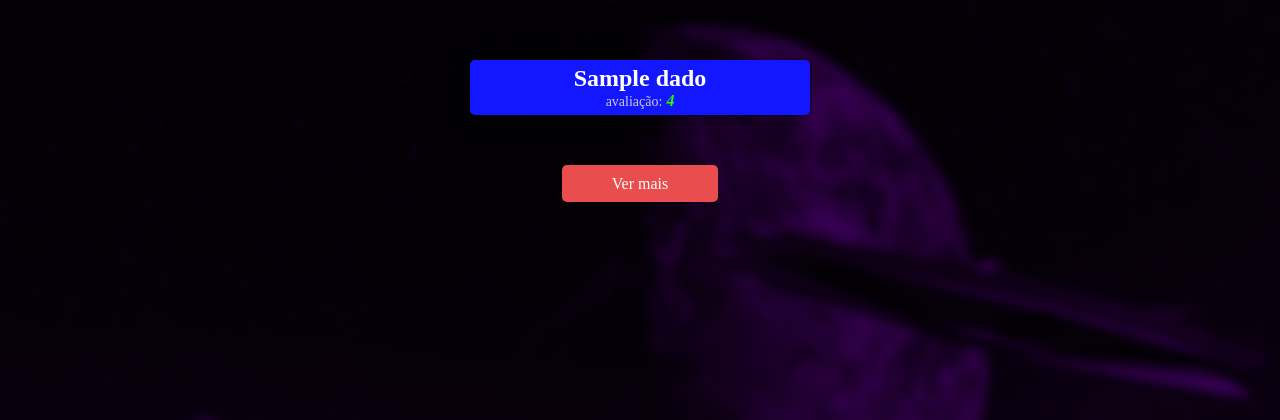
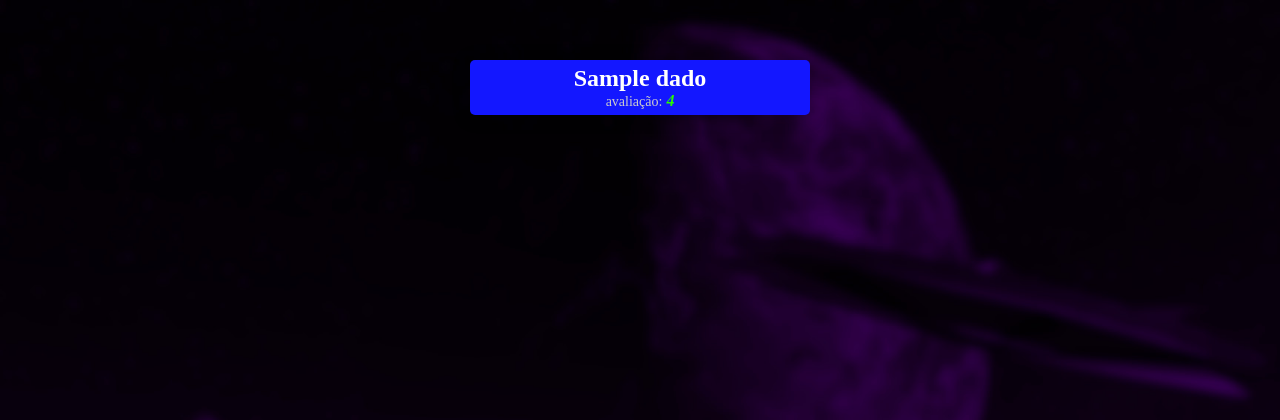
Before and after one commit to leonardobussi/crawlerFilms, a Node server app: template views/index.ejs in a window 1280 px wide. Shown: the top 420 px of the page. Run offline with Node 20, Linux system fonts and the light colour scheme; the template is opened without the code that fills it: most values are stand-ins (such as "Sample title", 1, 10 or a date in 2020).

Commit message:
removido o ver mais e a pagina ver mais

```diff
--- a/crawler.js
+++ b/crawler.js
@@ -17,7 +17,7 @@ var Crawler = {
 		Crawler.getMovies();
 
 	},
-	getMovies: function(dados = [], dadosNow1 = [], dadosNow2 = []){
+	getMovies: function(dados = []){
 		Crawler.request('http://www.imdb.com/chart/moviemeter', function(err, res, body){
 			if(err)
 				console.log('Error: ' + err);
@@ -35,21 +35,10 @@ var Crawler = {
 			});
 
 
-			for(let i = 0; i < 40 ; i++) {
-				dadosNow1.push(dados[i])
-			}
-			for(let i = 40; i < dados.length ; i++) {
-				dadosNow2.push(dados[i])
-			}
-
 
 			app.get('/', function(req, res){
-				return res.render('index', {dados: dadosNow1})
+				return res.render('index', {dados: dados})
 			})
-			app.get('/mais', function(req, res){
-				return res.render('mais', {dados: dadosNow2})
-			})
-
 		});
 	}
 };
--- a/public/css/style.css
+++ b/public/css/style.css
@@ -55,17 +55,3 @@ header a:hover {
     font-weight: 800;
     font-size: 16px;
 }
-.vermais{
-    padding: 0 0 50px 0;
-}
-.vermais a{
-    padding: 10px 50px;
-    background-color: #e94d4d;
-    color: #fff;
-    text-decoration: none;
-    cursor: pointer;
-    border-radius: 5px;
-}
-.vermais a:hover {
-    opacity: 0.6;
-}
--- a/views/index.ejs
+++ b/views/index.ejs
@@ -20,12 +20,6 @@
     </div>
 
   </div>
-  <div class="container">
-    <div class="vermais">
-      <a href="/mais">Ver mais</a>
-    </div>
-  </div>
-
 
 </body>
 
```
Also changed, not shown: views/mais.ejs (deleted, +0 -29 lines).
